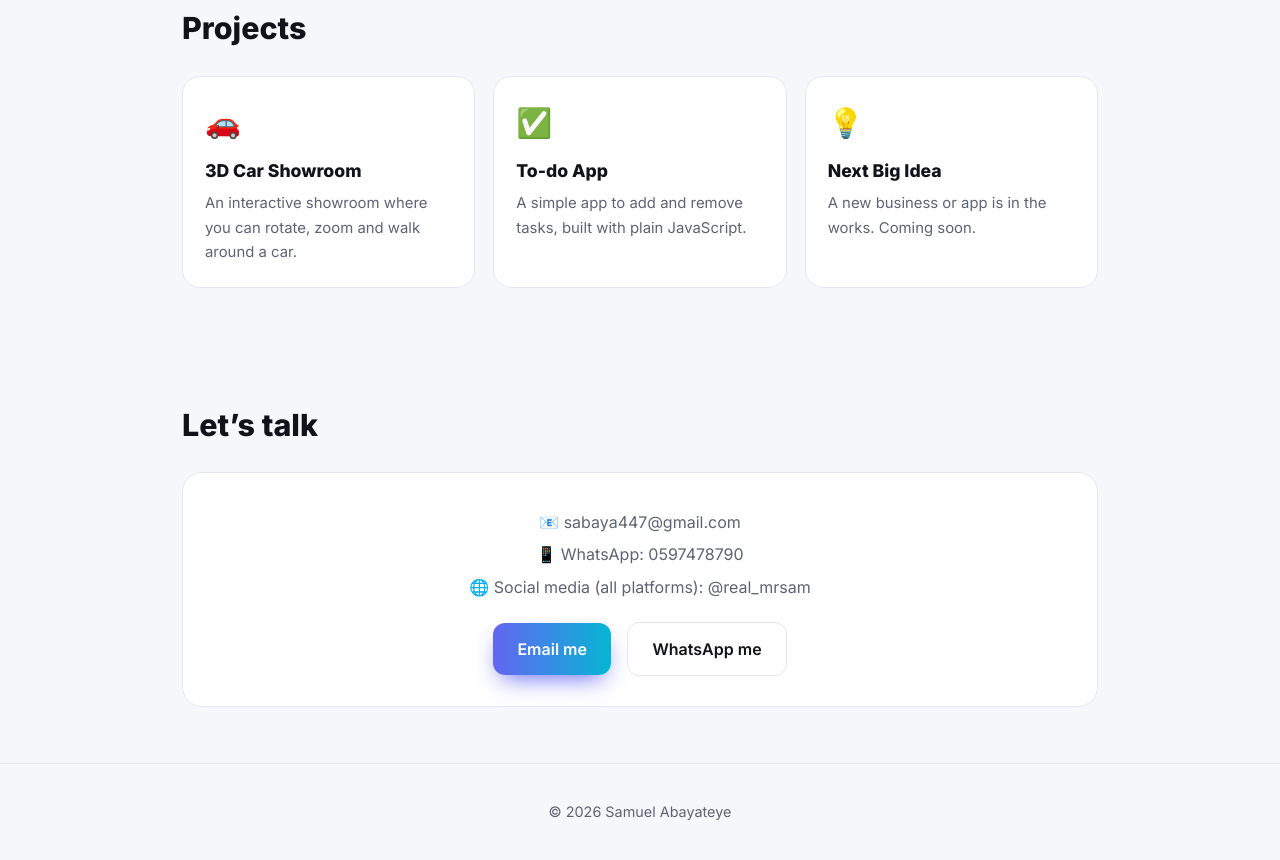
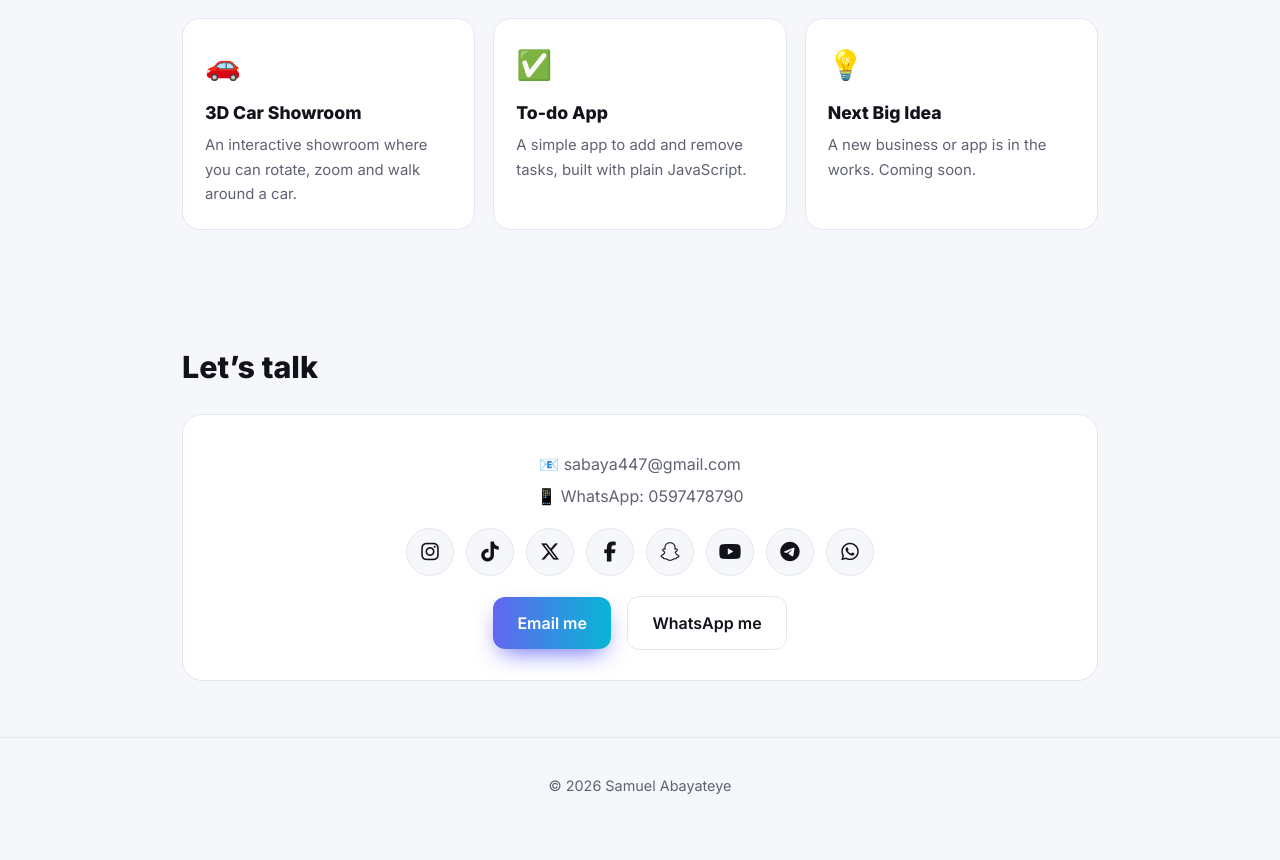
Before and after one commit to realmrsam/portfolio, a plain HTML site: page index.html in a window 1280 px wide. Shown: the part 1105-1965 px from the top of the page. After the commit the page ends 1939 px from the top, so only its background shows below. Drawn offline with Linux system fonts and the light colour scheme.

Commit message:
Update index.html

```diff
--- a/index.html
+++ b/index.html
@@ -8,6 +8,7 @@
 <link rel="preconnect" href="https://fonts.googleapis.com">
 <link rel="preconnect" href="https://fonts.gstatic.com" crossorigin>
 <link href="https://fonts.googleapis.com/css2?family=Inter:wght@400;600;800&display=swap" rel="stylesheet">
+<link rel="stylesheet" href="https://cdnjs.cloudflare.com/ajax/libs/font-awesome/6.5.1/css/all.min.css">
 <style>
 :root{
   --bg:#f6f7fb; --card:#ffffff; --text:#12121a; --muted:#5f6272;
@@ -82,6 +83,11 @@ h2{font-size:1.9rem;margin:0 0 22px;font-weight:800}
 
 footer{text-align:center;color:var(--muted);padding:36px 0;font-size:.9rem;border-top:1px solid var(--border)}
 
+/* Social icons */
+.socials{display:flex;justify-content:center;flex-wrap:wrap;gap:12px;margin:18px 0 4px}
+.socials a{width:48px;height:48px;border-radius:50%;display:flex;align-items:center;justify-content:center;background:var(--bg);border:1px solid var(--border);color:var(--text);font-size:1.25rem;text-decoration:none;transition:transform .2s,background .2s,color .2s}
+.socials a:hover{transform:translateY(-4px);background:var(--accent);color:#fff;border-color:var(--accent)}
+
 /* Scroll animation */
 .reveal{opacity:0;transform:translateY(24px);transition:opacity .7s,transform .7s}
 .reveal.show{opacity:1;transform:none}
@@ -105,7 +111,7 @@ footer{text-align:center;color:var(--muted);padding:36px 0;font-size:.9rem;borde
     <div class="hero-text">
       <span class="badge">👋 Welcome to my portfolio</span>
       <h1>Hi, I’m <span class="grad">Samuel Abayateye</span></h1>
-      <p>Computer Science student, aspiring web developer, affiliate marketer, and content creator. Passionate about building for the web, exploring digital opportunities, and transforming creative ideas into meaningful projects.</p>
+      <p>Student, aspiring developer and entrepreneur. I love building things for the web and turning ideas into real projects.</p>
       <a class="btn btn-main" href="#projects">See my work</a>
       <a class="btn btn-ghost" href="#contact">Contact me</a>
     </div>
@@ -151,9 +157,20 @@ footer{text-align:center;color:var(--muted);padding:36px 0;font-size:.9rem;borde
     <div class="contact-box">
       <p>📧 sabaya447@gmail.com</p>
       <p>📱 WhatsApp: 0597478790</p>
-      <p>🌐 Social media (all platforms): @real_mrsam</p>
+
+      <div class="socials">
+        <a href="https://www.instagram.com/real_mrsam" target="_blank" rel="noopener" aria-label="Instagram"><i class="fa-brands fa-instagram"></i></a>
+        <a href="https://www.tiktok.com/@real_mrsam" target="_blank" rel="noopener" aria-label="TikTok"><i class="fa-brands fa-tiktok"></i></a>
+        <a href="https://x.com/real_mrsam" target="_blank" rel="noopener" aria-label="X"><i class="fa-brands fa-x-twitter"></i></a>
+        <a href="https://www.facebook.com/real_mrsam" target="_blank" rel="noopener" aria-label="Facebook"><i class="fa-brands fa-facebook-f"></i></a>
+        <a href="https://www.snapchat.com/add/real_mrsam26" target="_blank" rel="noopener" aria-label="Snapchat"><i class="fa-brands fa-snapchat"></i></a>
+        <a href="https://www.youtube.com/@real_mrsam" target="_blank" rel="noopener" aria-label="YouTube"><i class="fa-brands fa-youtube"></i></a>
+        <a href="https://t.me/real_mrsam" target="_blank" rel="noopener" aria-label="Telegram"><i class="fa-brands fa-telegram"></i></a>
+        <a href="https://wa.me/233597478790?text=Hello%20Samuel%2C%20I%20saw%20your%20portfolio%20and%20I%27d%20like%20to%20talk." target="_blank" rel="noopener" aria-label="WhatsApp"><i class="fa-brands fa-whatsapp"></i></a>
+      </div>
+
       <a class="btn btn-main" href="mailto:sabaya447@gmail.com">Email me</a>
-      <a class="btn btn-ghost" href="https://wa.me/233597478790">WhatsApp me</a>
+      <a class="btn btn-ghost" href="https://wa.me/233597478790?text=Hello%20Samuel%2C%20I%20saw%20your%20portfolio%20and%20I%27d%20like%20to%20talk.">WhatsApp me</a>
     </div>
   </section>
 
```
